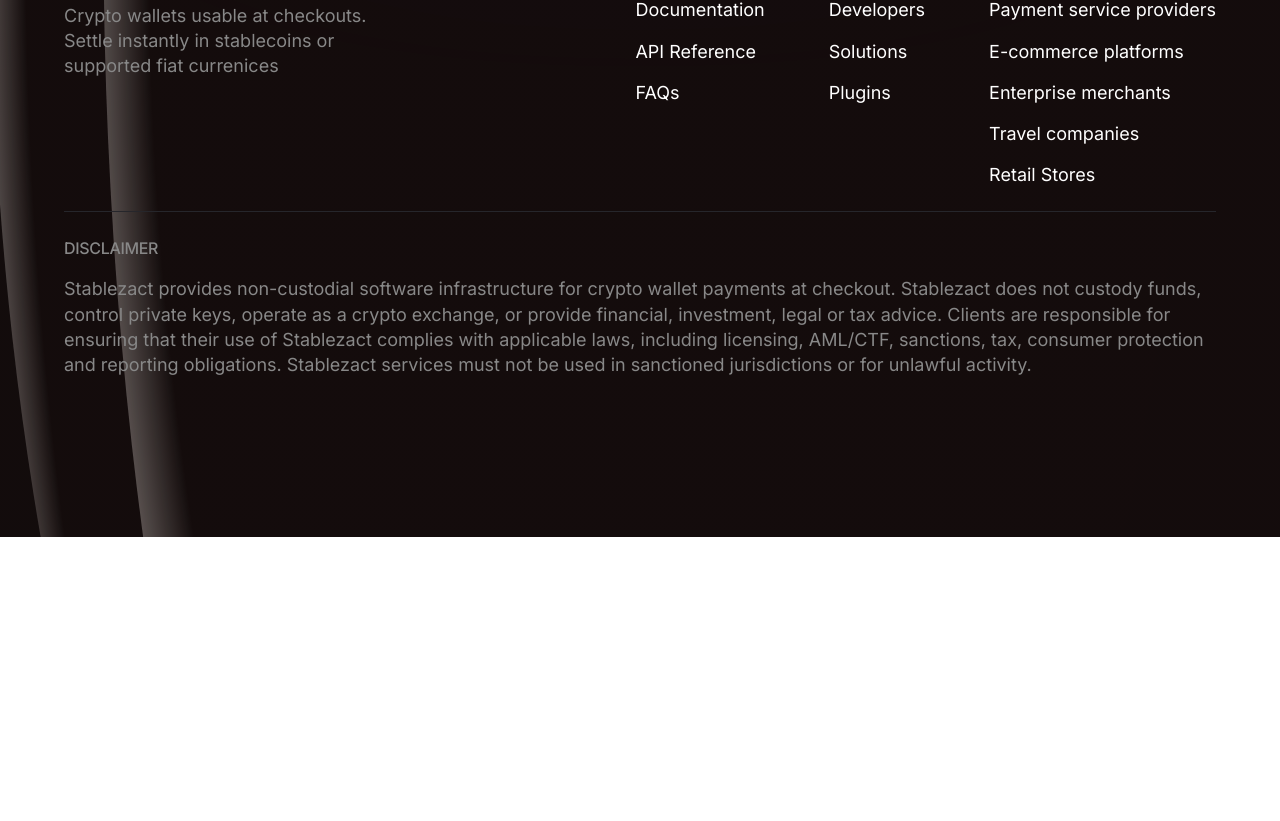
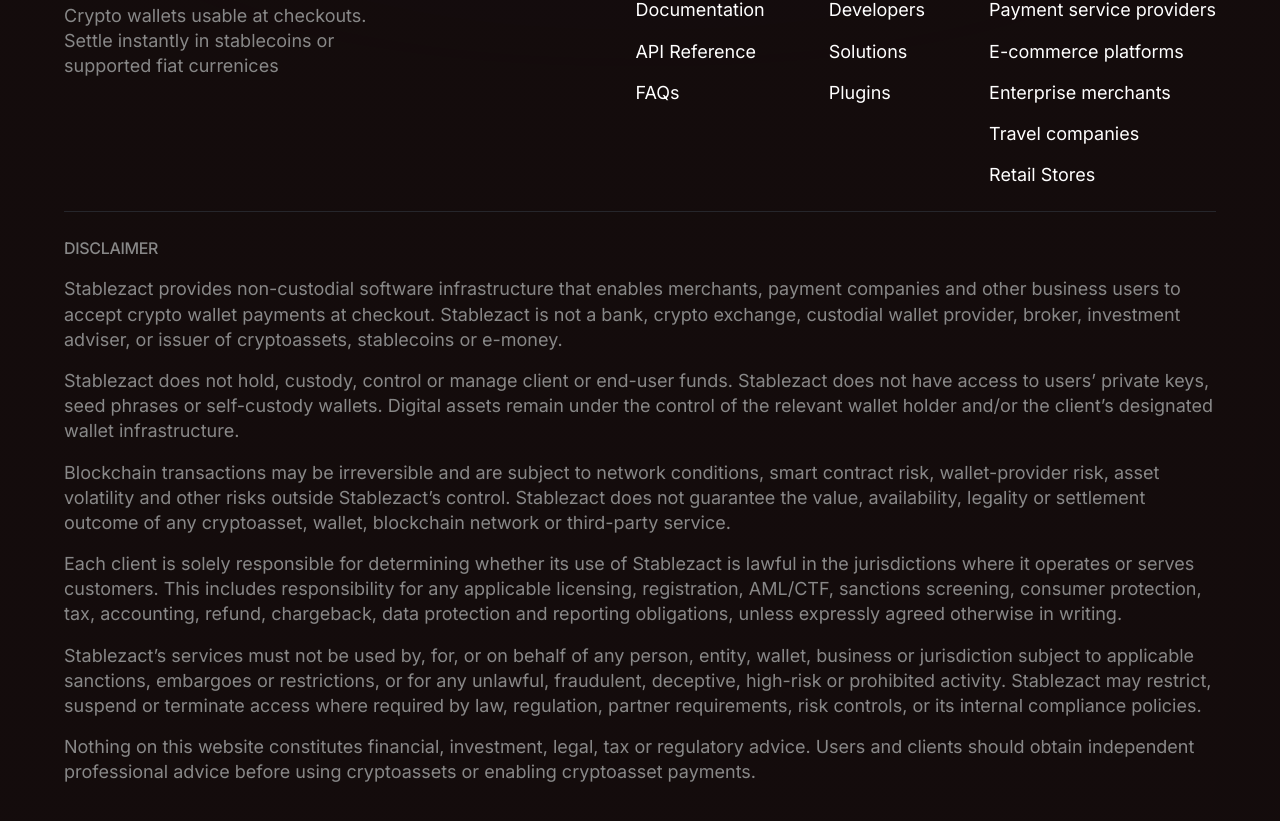
Before and after one commit to Eyohen/landingpage, a React (Vite) app: page / in a window 1280 px wide. Shown: the part 9864-10685 px from the top of the page. Before the commit the page ends 10401 px from the top, so only its background shows below. Built offline with nearby package versions, Linux system fonts and the light colour scheme; a web font is replaced by a local one.

Commit message:
feat: add llms summary and update disclaimer

```diff
--- a/src/sections/ClosingCTA.tsx
+++ b/src/sections/ClosingCTA.tsx
@@ -162,15 +162,51 @@
               DISCLAIMER
             </p>
             <p className="mt-4 text-[18px] font-light leading-[1.4] text-[var(--color-muted)] max-lg:text-[14px]">
-              Stablezact provides non-custodial software infrastructure for
-              crypto wallet payments at checkout. Stablezact does not custody
-              funds, control private keys, operate as a crypto exchange, or
-              provide financial, investment, legal or tax advice. Clients are
-              responsible for ensuring that their use of Stablezact complies
-              with applicable laws, including licensing, AML/CTF, sanctions,
-              tax, consumer protection and reporting obligations. Stablezact
-              services must not be used in sanctioned jurisdictions or for
-              unlawful activity.
+              Stablezact provides non-custodial software infrastructure that
+              enables merchants, payment companies and other business users to
+              accept crypto wallet payments at checkout. Stablezact is not a
+              bank, crypto exchange, custodial wallet provider, broker,
+              investment adviser, or issuer of cryptoassets, stablecoins or
+              e-money.
+            </p>
+            <p className="mt-4 text-[18px] font-light leading-[1.4] text-[var(--color-muted)] max-lg:text-[14px]">
+              Stablezact does not hold, custody, control or manage client or
+              end-user funds. Stablezact does not have access to users&rsquo;
+              private keys, seed phrases or self-custody wallets. Digital
+              assets remain under the control of the relevant wallet holder
+              and/or the client&rsquo;s designated wallet infrastructure.
+            </p>
+            <p className="mt-4 text-[18px] font-light leading-[1.4] text-[var(--color-muted)] max-lg:text-[14px]">
+              Blockchain transactions may be irreversible and are subject to
+              network conditions, smart contract risk, wallet-provider risk,
+              asset volatility and other risks outside Stablezact&rsquo;s
+              control. Stablezact does not guarantee the value, availability,
+              legality or settlement outcome of any cryptoasset, wallet,
+              blockchain network or third-party service.
+            </p>
+            <p className="mt-4 text-[18px] font-light leading-[1.4] text-[var(--color-muted)] max-lg:text-[14px]">
+              Each client is solely responsible for determining whether its use
+              of Stablezact is lawful in the jurisdictions where it operates or
+              serves customers. This includes responsibility for any applicable
+              licensing, registration, AML/CTF, sanctions screening, consumer
+              protection, tax, accounting, refund, chargeback, data protection
+              and reporting obligations, unless expressly agreed otherwise in
+              writing.
+            </p>
+            <p className="mt-4 text-[18px] font-light leading-[1.4] text-[var(--color-muted)] max-lg:text-[14px]">
+              Stablezact&rsquo;s services must not be used by, for, or on behalf
+              of any person, entity, wallet, business or jurisdiction subject
+              to applicable sanctions, embargoes or restrictions, or for any
+              unlawful, fraudulent, deceptive, high-risk or prohibited
+              activity. Stablezact may restrict, suspend or terminate access
+              where required by law, regulation, partner requirements, risk
+              controls, or its internal compliance policies.
+            </p>
+            <p className="mt-4 text-[18px] font-light leading-[1.4] text-[var(--color-muted)] max-lg:text-[14px]">
+              Nothing on this website constitutes financial, investment, legal,
+              tax or regulatory advice. Users and clients should obtain
+              independent professional advice before using cryptoassets or
+              enabling cryptoasset payments.
             </p>
           </div>
         </footer>
```
Also changed, not shown: public/llms.txt (added).
